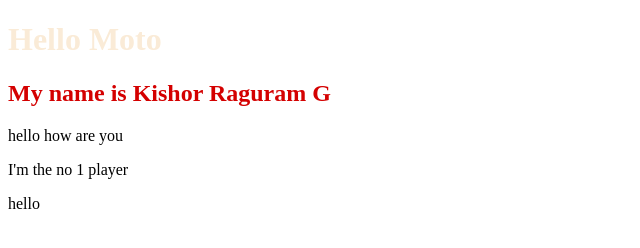
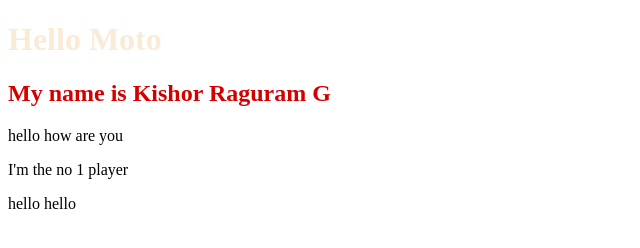
Before and after one commit to KISHORRAGURAM/home, a plain HTML site: page index.html in a window 1280 px wide. Shown: the full height of the page, 0-640 px from the left. Drawn offline with Linux system fonts and the light colour scheme.

Commit message:
hello hello

```diff
--- a/index.html
+++ b/index.html
@@ -11,6 +11,6 @@
     <h2>My name is Kishor Raguram G</h2>
     <p>hello how are you</p>
     <p>I'm the no 1 player </p>
-    <p>hello</p>
+    <p>hello hello</p>
 </body>
 </html>
```
